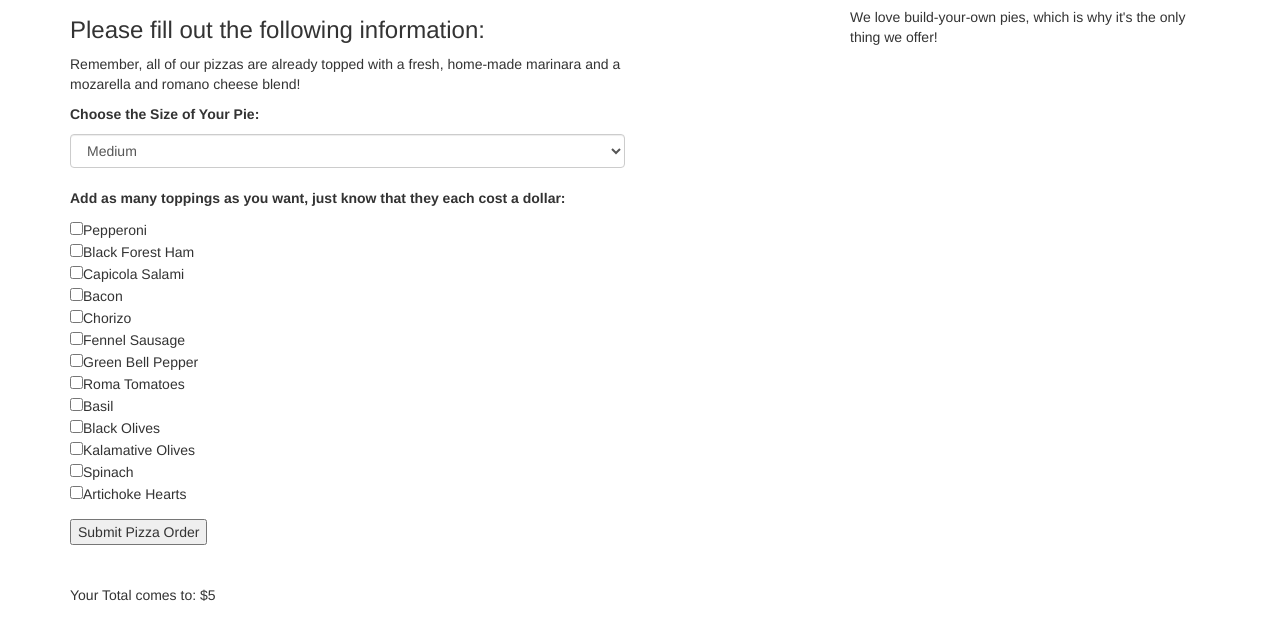
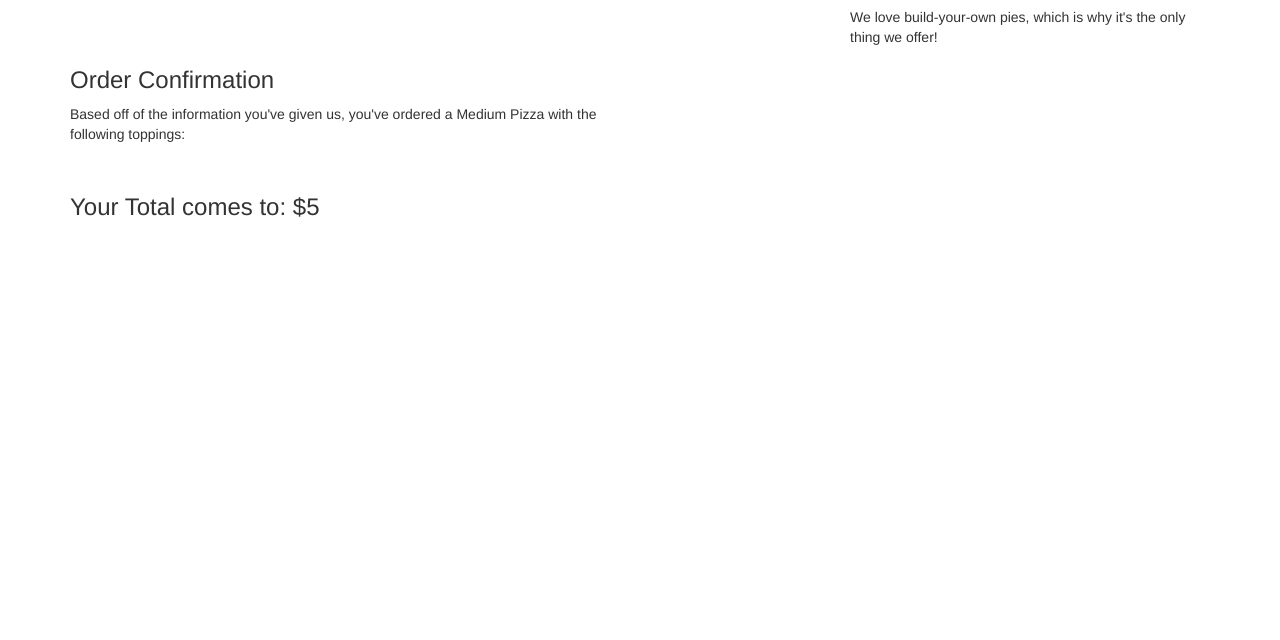
Before and after one commit to jessica-wabbit/pizza-palace, a plain HTML site: page index.html in a window 1280 px wide. Both pictures are taken after a click on the button "Submit Pizza Order". Shown: the part 102-742 px from the top of the page. Drawn offline with Linux system fonts and the light colour scheme.

Commit message:
hide pizza options and show order confirmation when form is submitted.  Offer order summary with type of pizza and list of toppings in addition to the price.

```diff
--- a/css/styles.css
+++ b/css/styles.css
@@ -0,0 +1,3 @@
+.your-total {
+  display: none;
+}
--- a/index.html
+++ b/index.html
@@ -14,6 +14,7 @@
       <div class="row">
         <div class="col-md-6">
           <h1>Place Your Pizza Palace Pizza Order</h1>
+          <div class="order-form">
             <h3>Please fill out the following information:</h3>
             <p>Remember, all of our pizzas are already topped with a fresh, home-made marinara and a mozarella and romano cheese blend!</p>
 
@@ -45,10 +46,21 @@
               </div>
              <button type="submit">Submit Pizza Order</button>
             </form>
+          </div>
           <br>
           <br>
           <div class="your-total">
-            <p>Your Total comes to: $<span id="order-total"></span>
+            <h3>Order Confirmation</h3>
+            <p>Based off of the information you've given us, you've ordered a <span id="pizzaSize"></span> Pizza with the following toppings:</p>
+            <span id="your-toppings">
+
+            </span>
+            <br>
+
+            <h3>Your Total comes to: $<span id="order-total"></span></h3>
+
+            <span class="trial-order">
+            </span>
           </div>
         </div>
 
--- a/js/scripts.js
+++ b/js/scripts.js
@@ -6,19 +6,27 @@ function Pizza(size, toppings) {
   this.toppings = [];
 }
 
+// Pizza.prototype.yourOrder = function () {
+//  return "Based off of the information you've given us, you've ordered a " + this.size + " Pizza, with the following toppings: " + this.toppings;
+//  }
+
+
+
 //User Interface Logic
 
 $(document).ready(function(){
   $("form#pizza_order").submit(function(event){
     event.preventDefault();
-    //$("#work-responses").show();
+    $(".your-total").show();
     var pizzaSize = $(this).find("#pizza-size").val();
+    $("#pizzaSize").text(pizzaSize);
     var newPizza = new Pizza(pizzaSize);
 
     $("input:checkbox[name=topping]:checked").each(function(){
       var toppingsOrdered = $(this).val();
       pizzaSubTotal = pizzaSubTotal +=1
       newPizza.toppings.push(toppingsOrdered);
+      $("#your-toppings").append(toppingsOrdered + "<br>");
     });
     console.log(newPizza);
 
@@ -29,8 +37,9 @@ $(document).ready(function(){
     } else if (newPizza.size === "Family-Size") {
       $("#order-total").text(10 + pizzaSubTotal)
     };
-    //$("#order-total").text(newPizza.orderTotal);
 
-    //$('#transportation_survey').hide();
+    //$(".trial-order").append(newPizza.yourOrder);
+
+    $(".order-form").hide();
   });
 });
```
Lines whose indentation alone changed are shown as unchanged.
